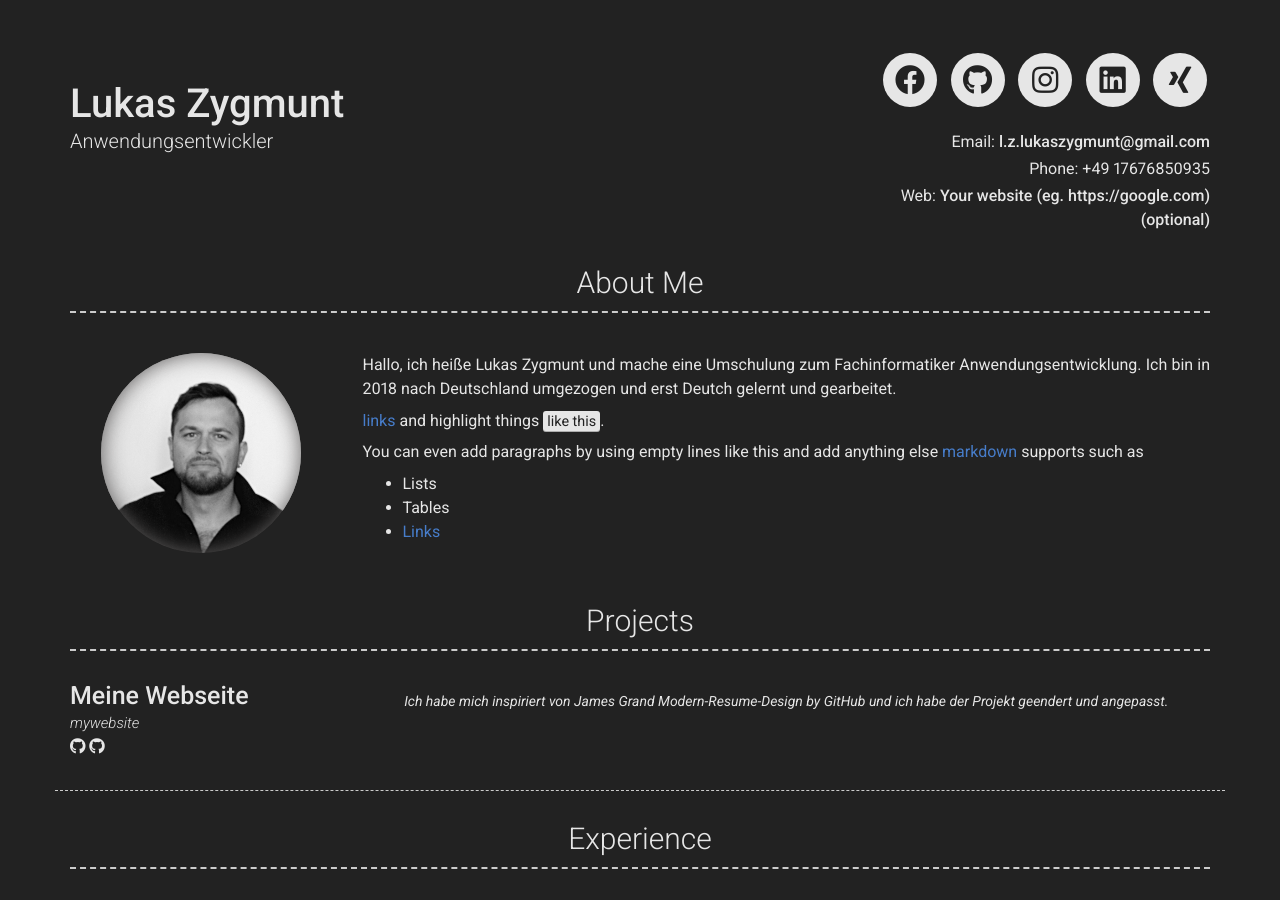
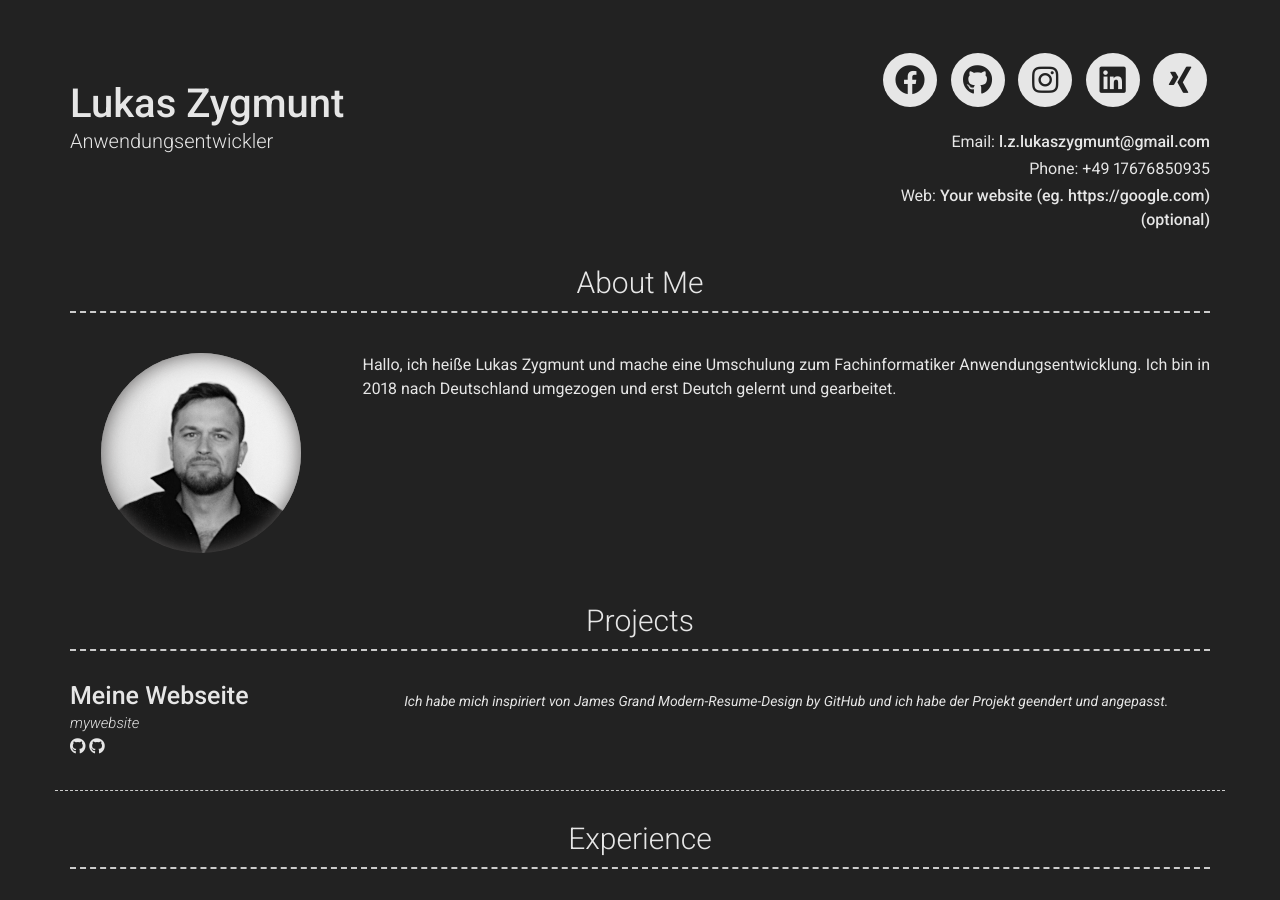
Before and after one commit to LukasZygmunt/resume, a Jekyll site: the page built from index.md, in a window 1280 px wide and 900 px high. Built offline with Jekyll 4.4.1, drawn with Linux system fonts in a browser that asks for light colours; nearby versions of some CDN libraries.

Commit message:
inhalt geandert

```diff
--- a/_config.yml
+++ b/_config.yml
@@ -55,12 +55,12 @@ about_content: | # this will include new lines to allow paragraphs
 
 
 
-  [links](http://foobar.com) and highlight things <mark>like this</mark>.
+# [links](http://foobar.com) and highlight things <mark>like this</mark>.
 
-  You can even add paragraphs by using empty lines like this and add anything else [markdown](https://www.markdownguide.org/getting-started#what-is-markdown) supports such as
-    - Lists
-    - Tables
-    - <a href="google.com">Links</a>
+# You can even add paragraphs by using empty lines like this and add anything else [markdown](https://www.markdownguide.org/getting-started#what-is-markdown) supports such as
+#   - Lists
+#   - Tables
+#   - <a href="google.com">Links</a>
 #    - Images ![alt text](/images/landscape-trees.jpg "Trees")
 
 content:
```
